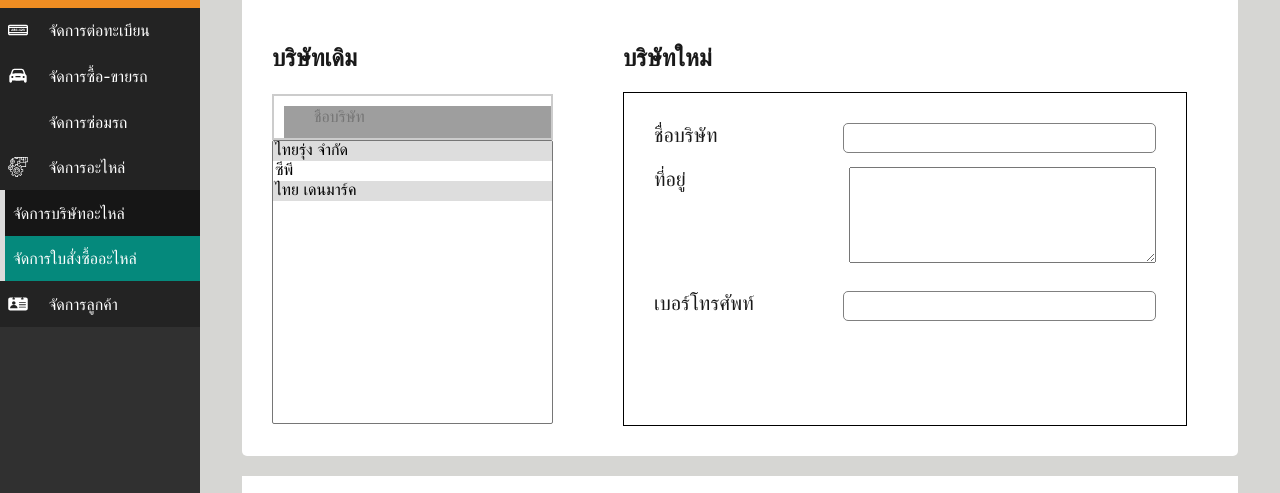
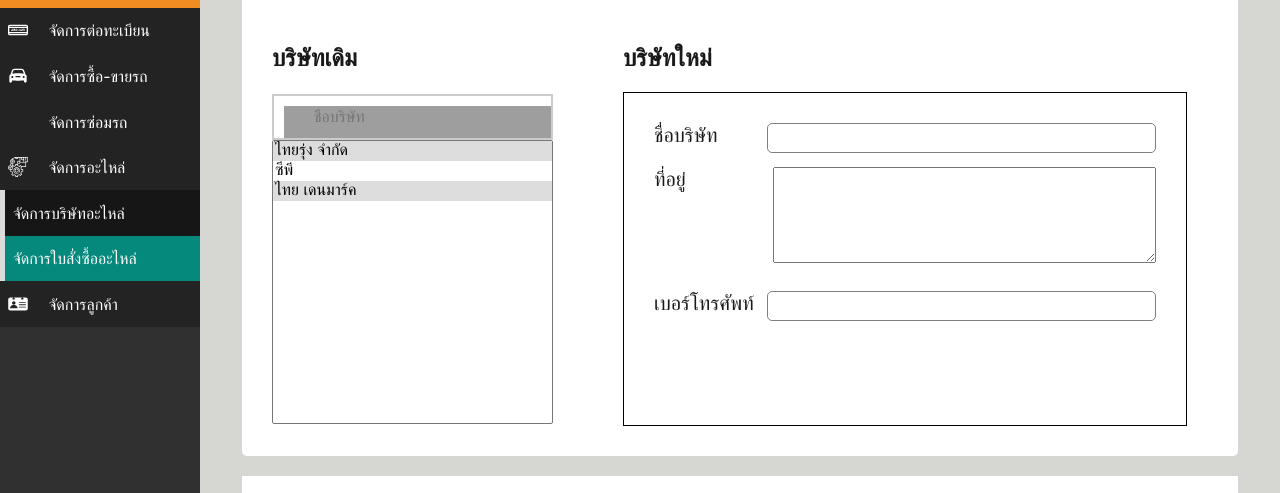
Before and after one commit to mikesmikey/autosale-retro, a plain HTML site: page client/add_company_and_order.html in a window 1280 px wide. Shown: the part 170-663 px from the top of the page. Drawn offline with Linux system fonts and the light colour scheme; grey boxes are pictures that could not be loaded.

Commit message:
fin part_order ,add_company_add_order,part_order_css.css

```diff
--- a/client/add_company_and_order.html
+++ b/client/add_company_and_order.html
@@ -172,12 +172,12 @@
                                 <div id="bor02">
                                 <div class="box">
                                     <label class="label is-2">ชื่อบริษัท</label>
-                                    <input type="text" class="input  is-pulled-right width60"><br><br>
+                                    <input type="text" class="input  is-pulled-right width75"><br><br>
                                     <label class="label is-2">ที่อยู่</label>
-                                    <textarea class="textarea is-pulled-right width60 address"
+                                    <textarea class="textarea is-pulled-right width75 address"
                                         rows="6"></textarea><br><br><br><br><br><br>
                                     <label class="label is-2">เบอร์โทรศัพท์</label>
-                                    <input type="text" class="input  is-pulled-right width60"><br><br><br><br>
+                                    <input type="text" class="input  is-pulled-right width75"><br><br><br><br>
                                 </div>
                                 <br>
 
```
